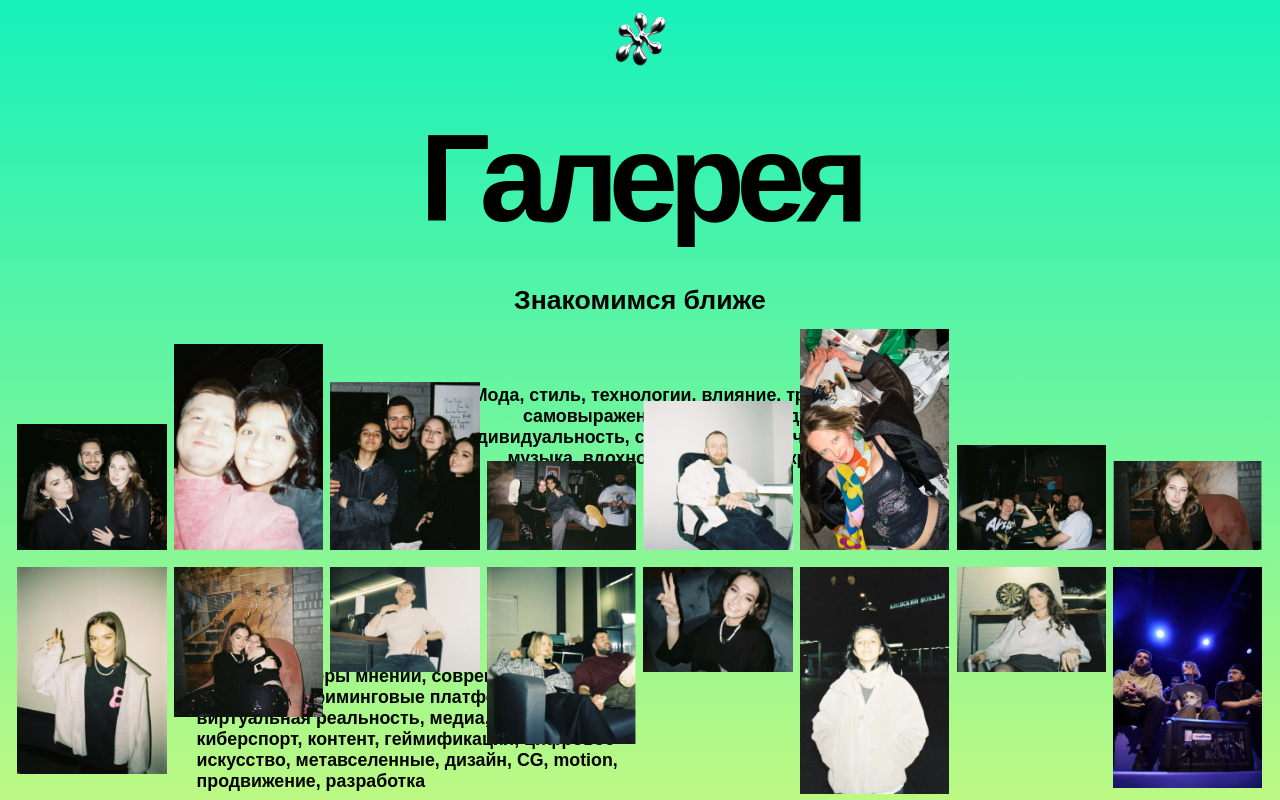
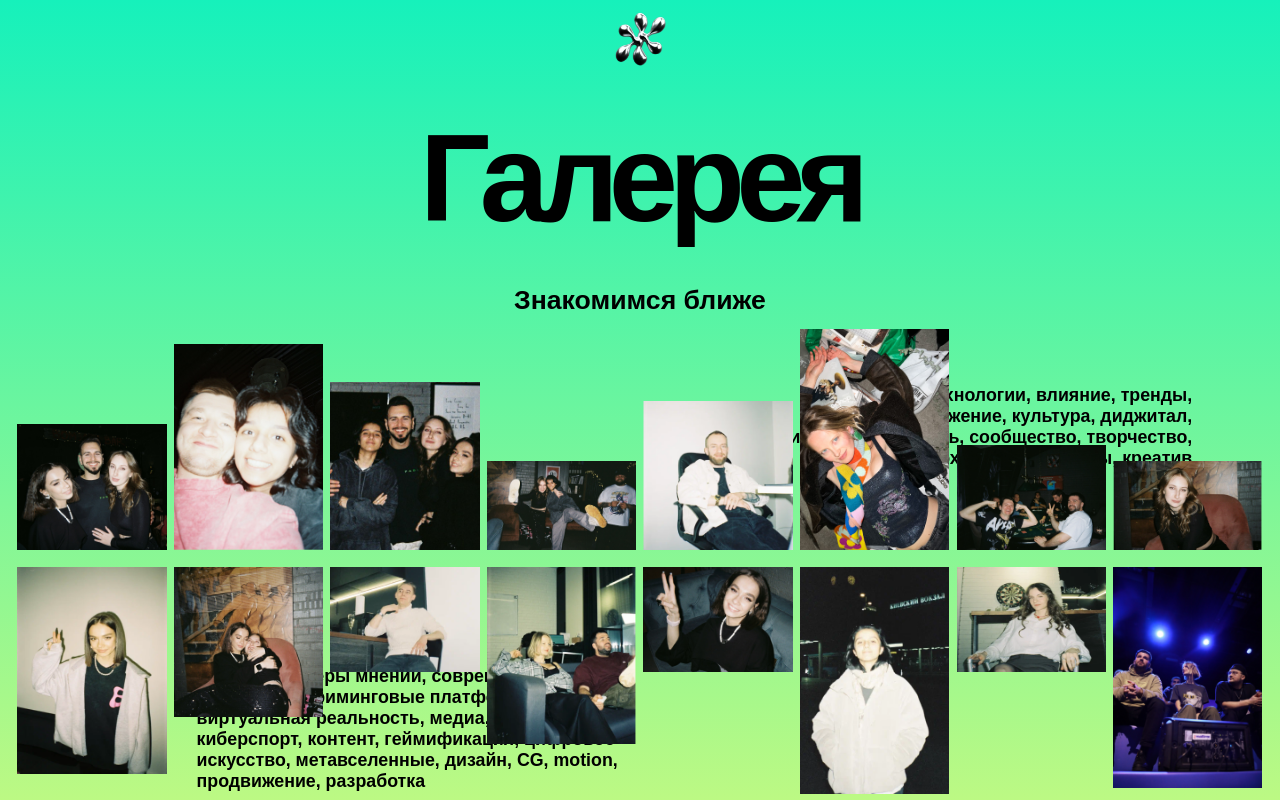
Before and after one commit to Unagimaki/extensi-site, a Next.js app: page /gallery in a window 1280 px wide. Shown: the top 800 px of the page. Built offline with nearby package versions, Linux system fonts and the light colour scheme.

Commit message:
gallery text po fixed

```diff
--- a/src/pages/GalleryPage/galleryPage.module.scss
+++ b/src/pages/GalleryPage/galleryPage.module.scss
@@ -61,7 +61,7 @@
 }
 .text:nth-child(2) {
   top: min(21vw, 302.4px);
-  right: min(5.5vw, 79.2pxy);
+  right: min(5.5vw, 79.2px);
   text-align: right;
 }
 
--- a/src/pages/LandingPage/ContactsSection/Contacts.tsx
+++ b/src/pages/LandingPage/ContactsSection/Contacts.tsx
@@ -74,7 +74,6 @@ export const ContactsSection: React.FC = () => {
           type="text"
           className={classes.input}
           onChange={(e)=>{ setValue(e.target.value), userForm.email && setUserForm({...userForm, message: e.target.value}) }}
-          style={{fontSize: '20px'}}
           value={value}
         />
         {
```
